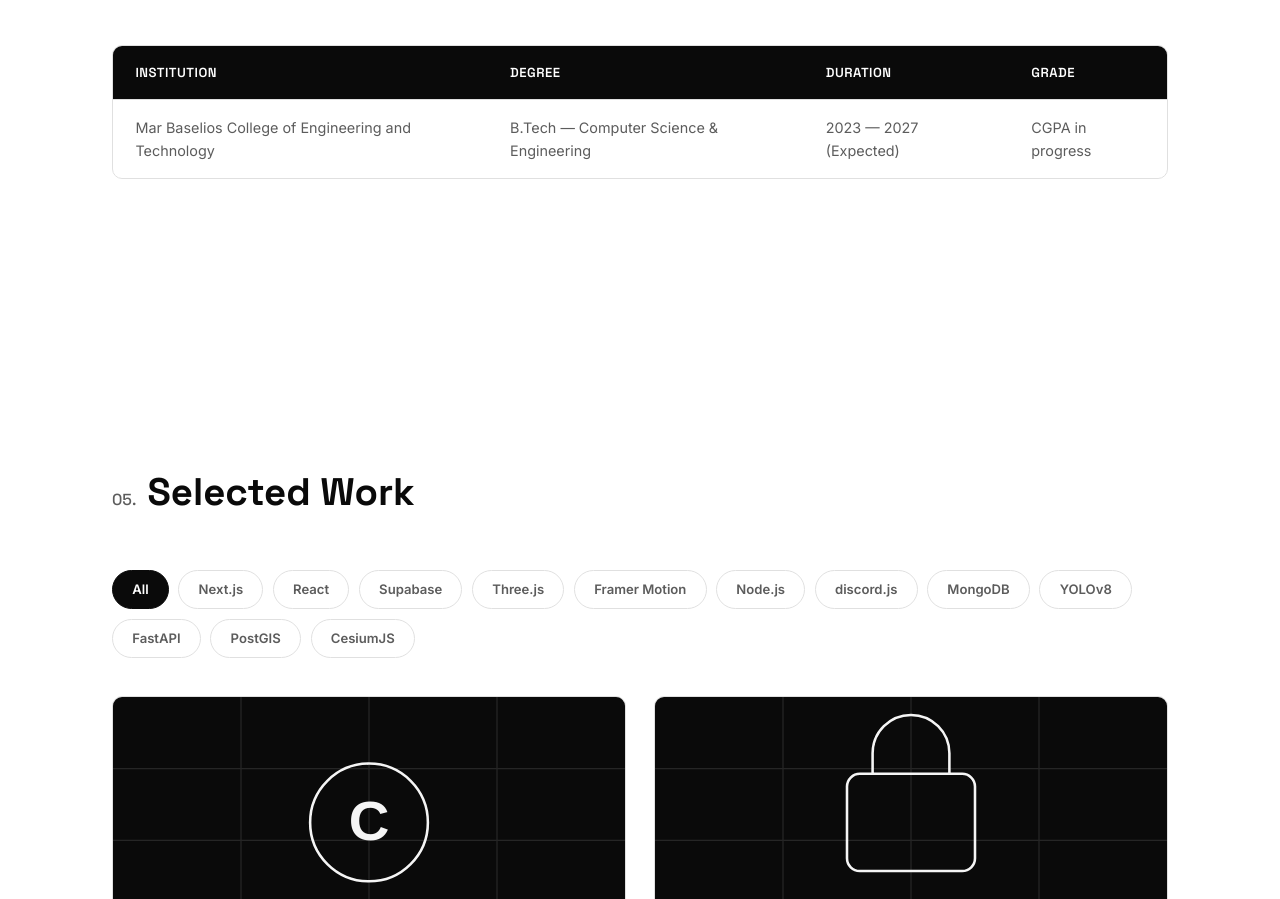
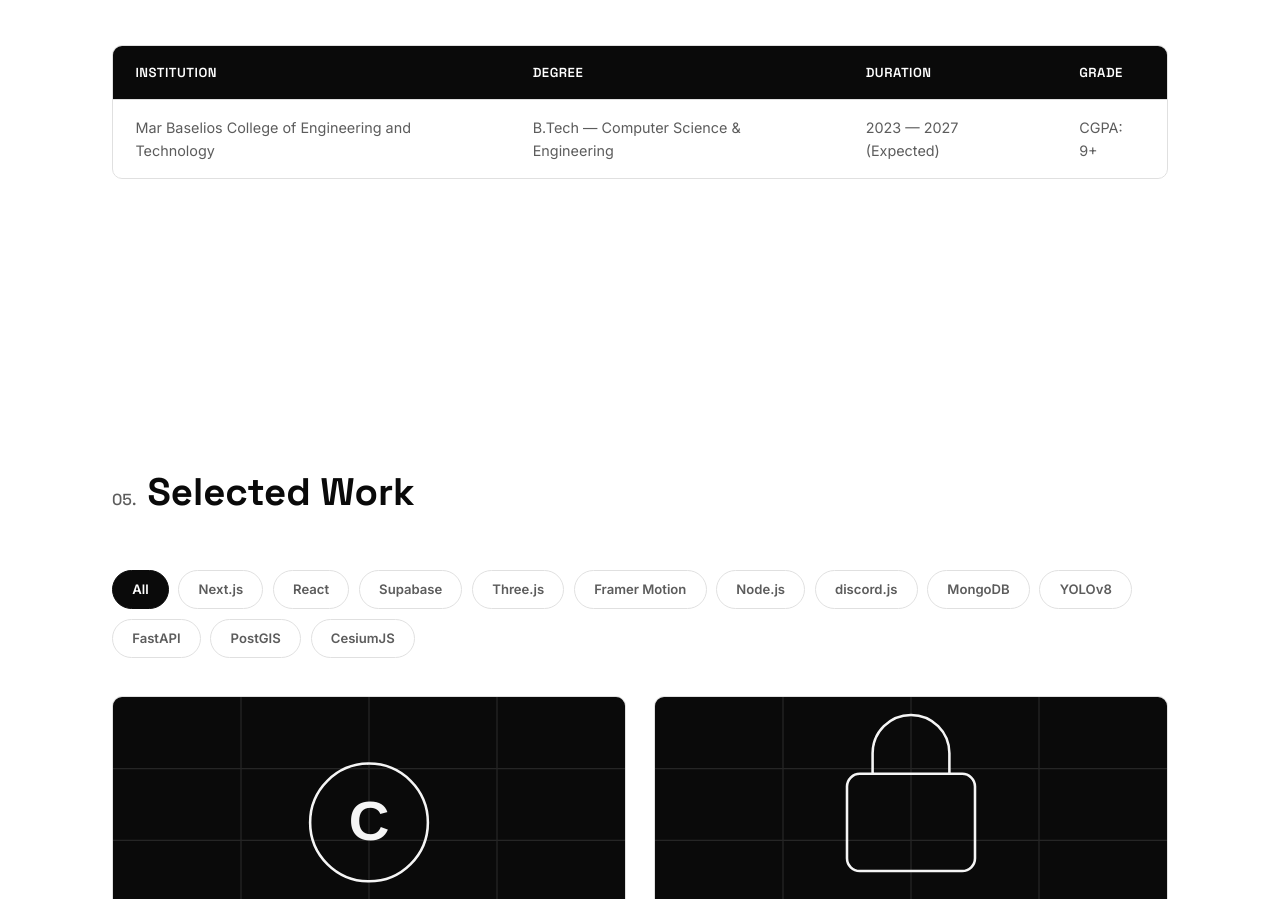
Before and after one commit to DevWithPranav/B23CS1153_Pranav_P_portfolio, a plain HTML site: page index.html in a window 1280 px wide. Shown: the part 3732-4631 px from the top of the page. Drawn offline with Linux system fonts and the light colour scheme.

Commit message:
Update CGPA display in education section

```diff
--- a/index.html
+++ b/index.html
@@ -233,7 +233,7 @@
               <td>Mar Baselios College of Engineering and Technology</td>
               <td>B.Tech — Computer Science &amp; Engineering</td>
               <td>2023 — 2027 (Expected)</td>
-              <td>CGPA in progress</td>
+              <td>CGPA: 9+</td>
             </tr>
           </tbody>
         </table>
```
